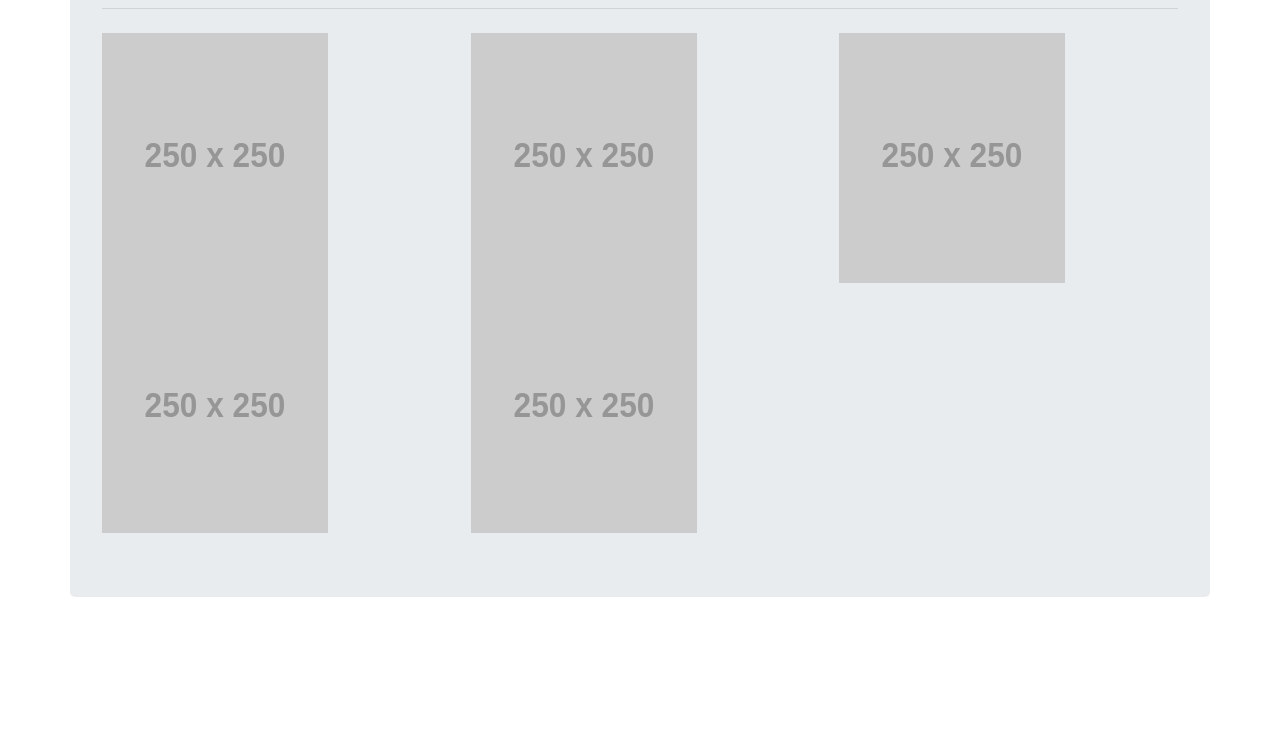
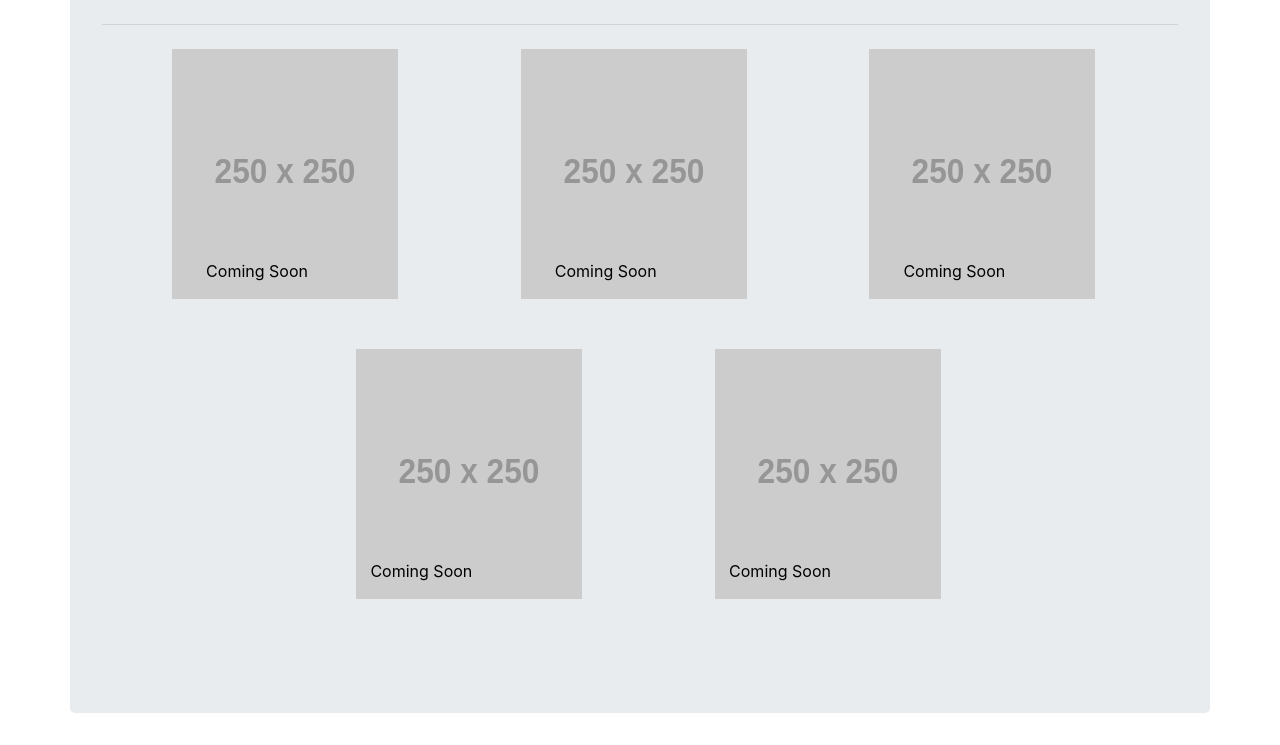
Before and after one commit to JEinsel/Bootstrap-portfolio, a plain HTML site: page portfolio.html in a window 1280 px wide. Shown: the part 184-929 px from the top of the page. Before the commit the page ends 813 px from the top, so only its background shows below. Drawn offline with nearby package versions, Linux system fonts and the light colour scheme; placeholder pictures from the web are drawn by us.

Commit message:
Worked with tutor on Portfolio page

```diff
--- a/portfolio.html
+++ b/portfolio.html
@@ -29,35 +29,54 @@
 </head>
 
 <body>
-    <div class="container jumbotron">
+    <div class="container jumbotron justify-content-center">
         <div class="row">
-            <div class="col-12" <p class="lead">
-                <h1>Portfolio</h1>
+            <div class="col-12">
+                <p class="lead">
+                    <h1 style="text-align:center;">Portfolio</h1>
                 </p>
             </div>
         </div>
         <hr class="my-4">
-        <div class="row">
-            <div class="col-4">
-                <img style="width:250px; height:250px;" class="float-left pr-4" src="https://via.placeholder.com/250"
-                    alt="Placeholder pic">
+        <div class="container">
+            <div class="row justify-content-sm-center" style="margin: 0 auto; ">
+                <div class="col-md-4">
+                    <img style="width:250px; height:250px; margin-bottom:50px; margin-left:40px" class="float-left pr-4"
+                        src="https://via.placeholder.com/250" alt="Placeholder pic">
+                    <div style="width:250px; position:absolute; text-align: center; bottom:50px; color:black;">
+                        <p>Coming Soon</p>
                     </div>
-            <div class="col-4"> <img style="width:250px; height:250px;" class="float-left pr-4"
+                </div>
+                <div class="col-md-4"> <img style="width:250px; height:250px; margin-bottom:50px; margin-left:40px"
+                        class="float-left pr-4" src="https://via.placeholder.com/250" alt="Placeholder pic">
+                    <div style="width:250px; position:absolute; text-align: center; bottom:50px; color:black;">
+                        <p>Coming Soon</p>
+                    </div>
+                </div>
+                <div class="col-md-4">
+                    <img style="width:250px; height:250px; margin-bottom:50px; margin-left:40px" class="float-left pr-4"
                         src="https://via.placeholder.com/250" alt="Placeholder pic">
+                    <div style="width:250px; position:absolute; text-align: center; bottom:50px; color:black;">
+                        <p>Coming Soon</p>
                     </div>
-            <div class="col-4">
-                <img style="width:250px; height:250px;" class="float-left pr-4" src="https://via.placeholder.com/250"
-                    alt="Placeholder pic">
+
 
                 </div>
             </div>
 
-        <div class="row">
-            <div class="col-4"> <img style="width:250px; height:250px;" class="float-left pr-4"
-                    src="https://via.placeholder.com/250" alt="Placeholder pic">
+            <div class="row justify-content-sm-center">
+                <div class="col-md-4"> <img style="width:250px; height:250px; margin-bottom:50px; margin-left:60px;"
+                        class="float-left pr-4" src="https://via.placeholder.com/250" alt="Placeholder pic">
+                    <div style="width:250px; position:absolute; text-align: center; bottom:50px; color:black;">
+                        <p>Coming Soon</p>
                     </div>
-            <div class="col-4"> <img style="width:250px; height:250px;" class="float-left pr-4"
-                    src="https://via.placeholder.com/250" alt="Placeholder pic">
+                </div>
+                <div class="col-md-4"> <img style="width:250px; height:250px; margin-bottom:50px; margin-left:60px"
+                        class="float-left pr-4" src="https://via.placeholder.com/250" alt="Placeholder pic">
+                    <div style="width:250px; position:absolute; text-align: center; bottom:50px; color:black;">
+                        <p>Coming Soon</p>
+                    </div>
+                </div>
             </div>
         </div>
     </div>
```
Also changed, not shown: contact.html (+7 -4 lines). Lines whose indentation alone changed are shown as unchanged.
